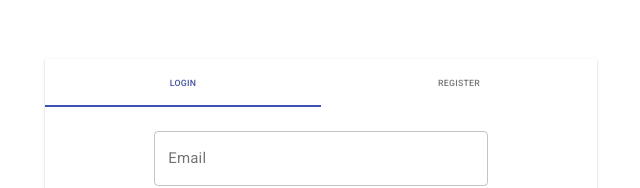
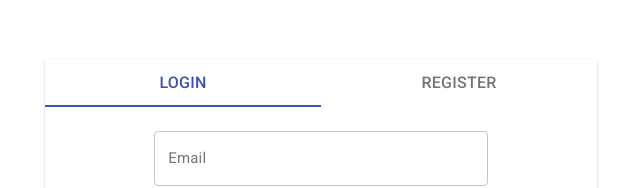
Before and after one commit to lucifer2355/event-messange, a React (Create React App) app in the folder client/: page / in a window 1280 px wide. Shown: the part 113-301 px from the top of the page, without its empty margins (319-959 px from the left). Built offline with nearby package versions, Linux system fonts and the light colour scheme.

Commit message:
change tab label font size

```diff
--- a/client/src/pages/AuthPage/AuthPage.tsx
+++ b/client/src/pages/AuthPage/AuthPage.tsx
@@ -59,8 +59,8 @@ const AuthPage: React.FC = () => {
             variant='fullWidth'
             aria-label='auth form tabs'
           >
-            <Tab label='Login' />
-            <Tab label='Register' />
+            <Tab label={<span className='tab__label'>Login</span>} />
+            <Tab label={<span className='tab__label'>Register</span>} />
           </Tabs>
 
           <form className='form' noValidate autoComplete='off'>
--- a/client/src/pages/AuthPage/authpage.scss
+++ b/client/src/pages/AuthPage/authpage.scss
@@ -3,6 +3,10 @@
   justify-content: center;
   align-items: center;
   height: 70vh;
+}
+
+.tab__label {
+  font-size: 1.6rem;
 }
 
 .form {
```
